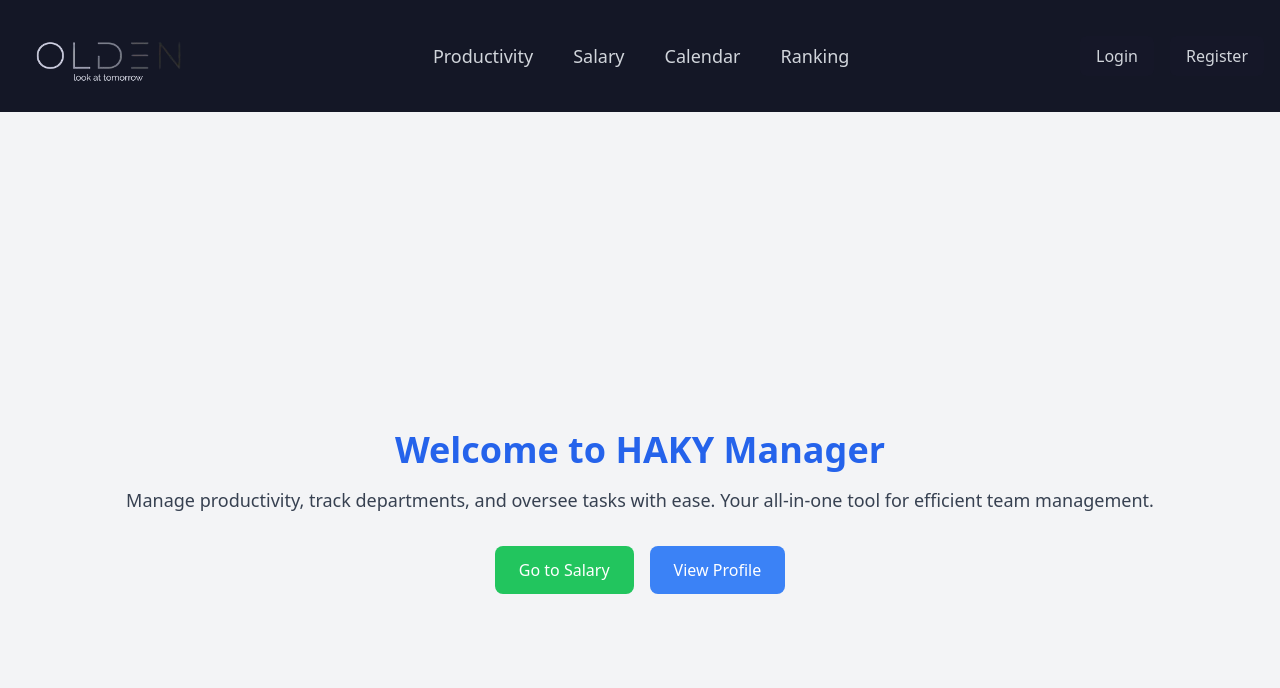
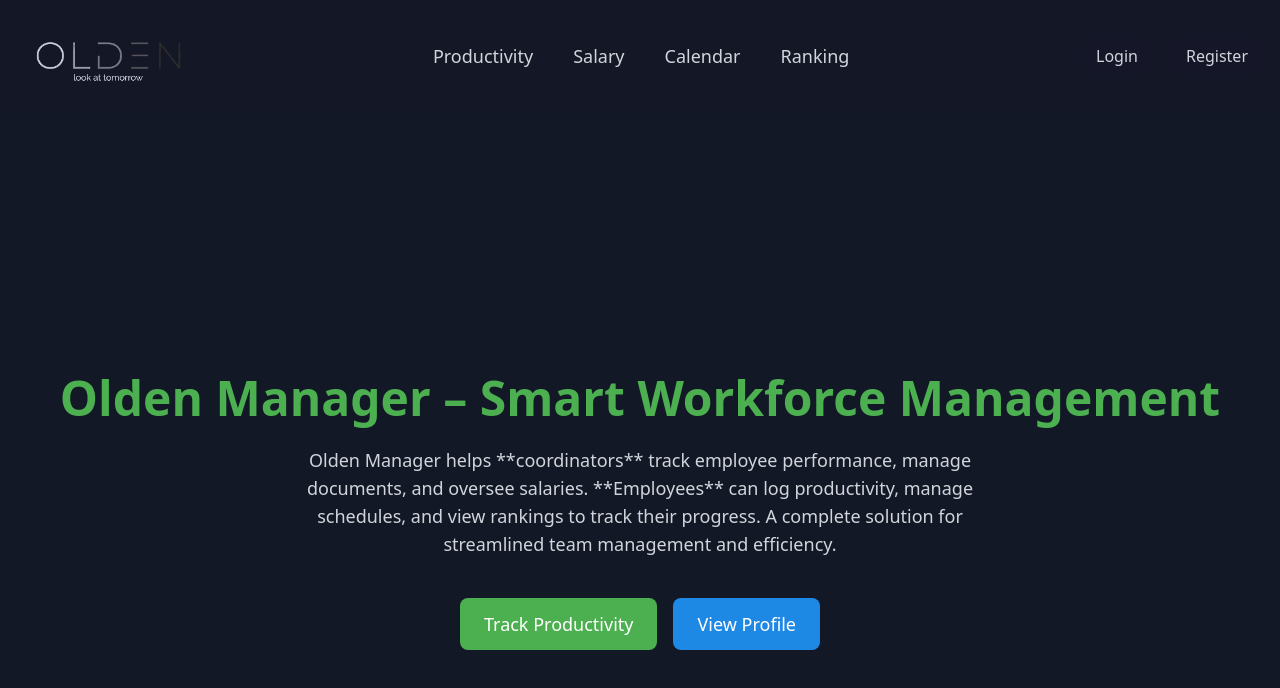
Before and after one commit to dima50066/HAKY-manager, a React (Create React App) app in the folder frontend/: page / in a window 1280 px wide. Shown: the top 688 px of the page. Built offline with nearby package versions, Linux system fonts and the light colour scheme.

Commit message:
new design for home page

```diff
--- a/frontend/src/pages/home/Home.tsx
+++ b/frontend/src/pages/home/Home.tsx
@@ -1,22 +1,25 @@
 const HomePage = () => {
   return (
-    <div className="flex flex-col items-center justify-center min-h-screen bg-gray-100 p-4">
-      <h1 className="text-3xl md:text-4xl font-bold text-blue-600 mb-4 text-center">
-        Welcome to HAKY Manager
+    <div className="flex flex-col items-center justify-center min-h-screen bg-[#121826] p-6 text-white">
+      <h1 className="text-3xl md:text-5xl font-bold text-[#4CAF50] mb-6 text-center">
+        Olden Manager – Smart Workforce Management
       </h1>
-      <p className="text-base md:text-lg text-gray-700 mb-8 text-center">
-        Manage productivity, track departments, and oversee tasks with ease. Your all-in-one tool for efficient team management.
+      <p className="text-base md:text-lg text-gray-300 mb-10 max-w-2xl text-center">
+        Olden Manager helps **coordinators** track employee performance, manage
+        documents, and oversee salaries. **Employees** can log productivity,
+        manage schedules, and view rankings to track their progress. A complete
+        solution for streamlined team management and efficiency.
       </p>
       <div className="flex flex-col md:flex-row gap-4 w-full md:w-auto">
         <a
-          href="/salary"
-          className="px-4 py-2 md:px-6 md:py-3 text-white bg-green-500 hover:bg-green-600 rounded-lg transition duration-200 w-full md:w-auto text-center"
+          href="/productivity"
+          className="px-6 py-3 text-white bg-[#4CAF50] hover:bg-[#45A049] rounded-lg transition duration-200 w-full md:w-auto text-center text-lg font-medium"
         >
-          Go to Salary
+          Track Productivity
         </a>
         <a
           href="/profile"
-          className="px-4 py-2 md:px-6 md:py-3 text-white bg-blue-500 hover:bg-blue-600 rounded-lg transition duration-200 w-full md:w-auto text-center"
+          className="px-6 py-3 text-white bg-[#1E88E5] hover:bg-[#1976D2] rounded-lg transition duration-200 w-full md:w-auto text-center text-lg font-medium"
         >
           View Profile
         </a>
```
